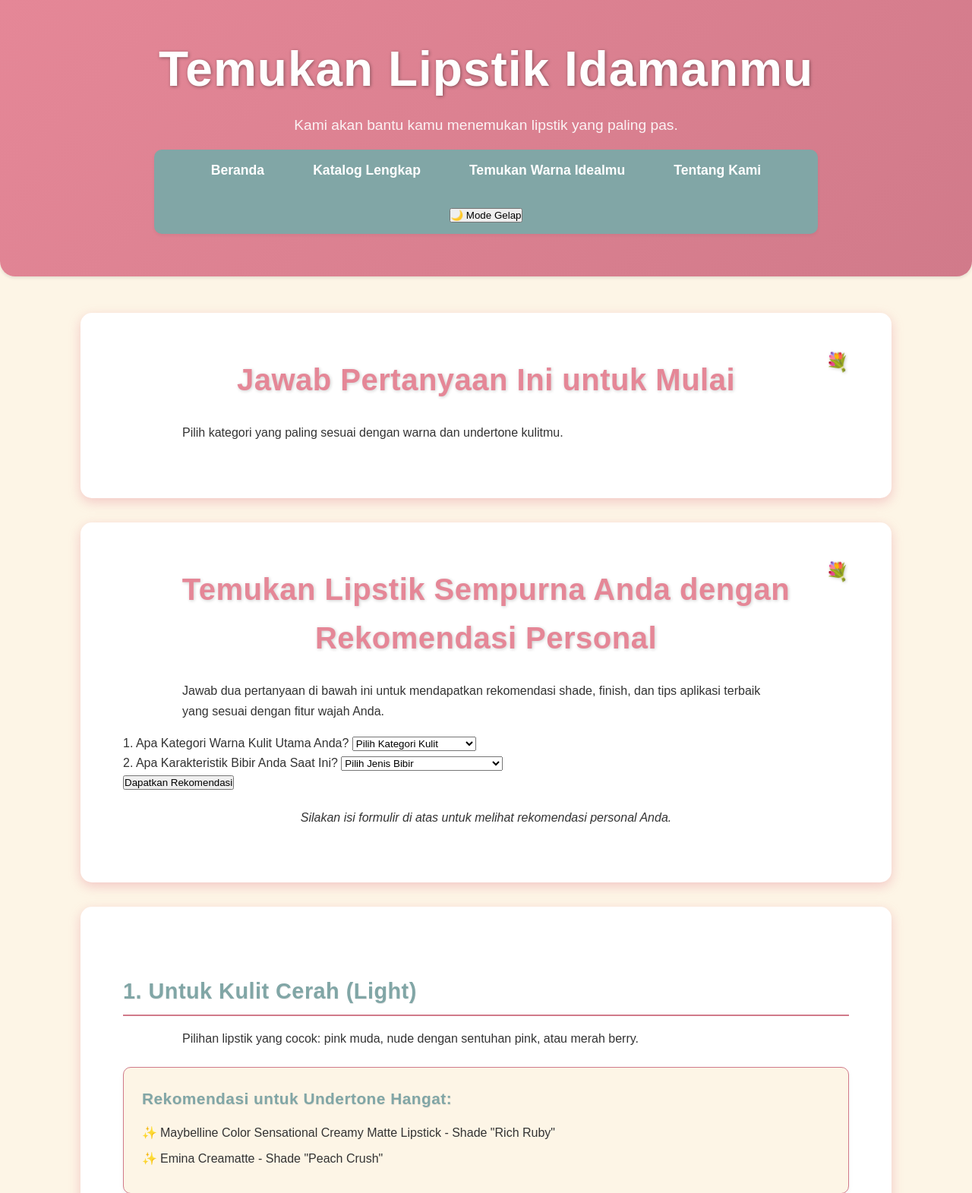
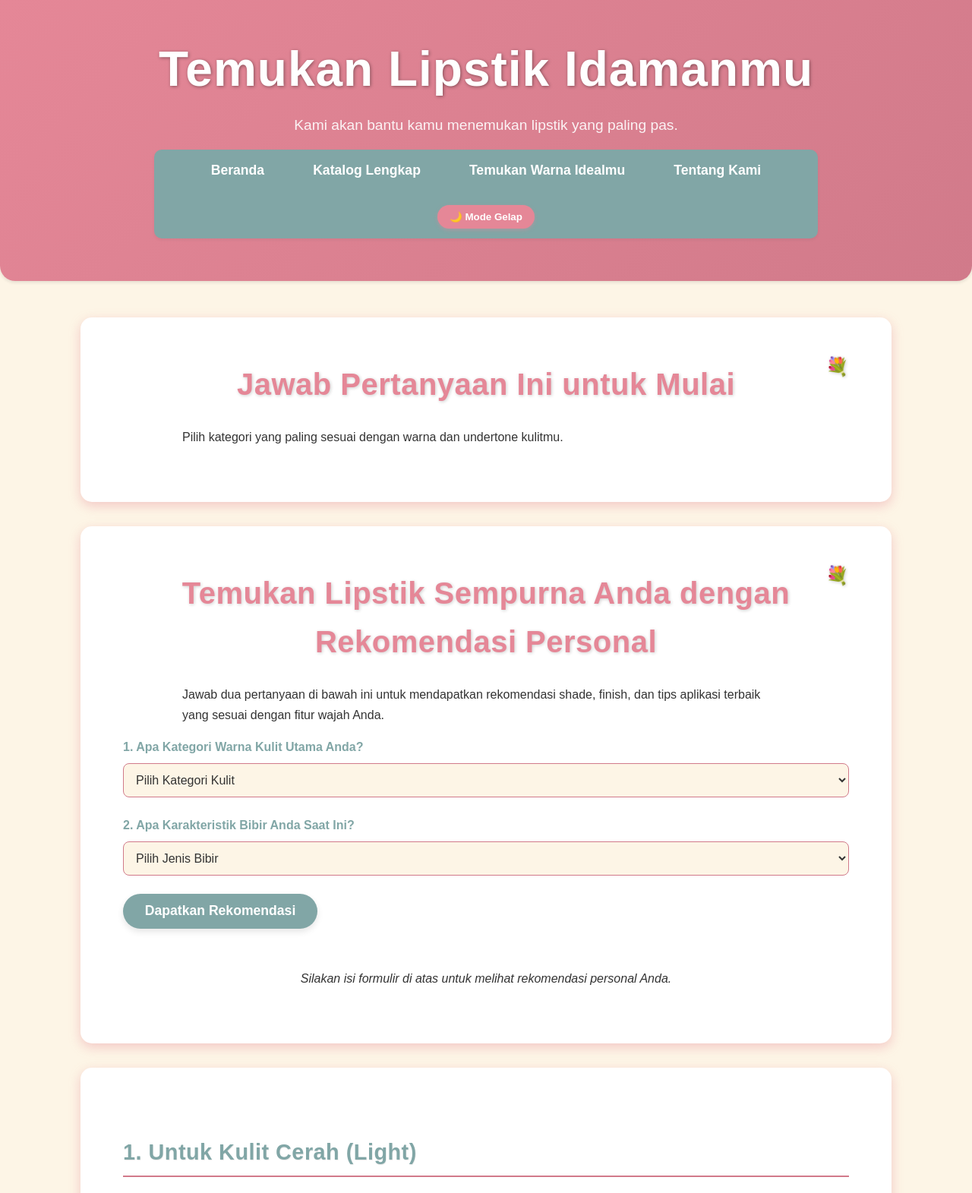
Before and after one commit to fadydv/Fadydv, a PHP site: page /rekomendasi.html in a window 1280 px wide. Shown: the top 1571 px of the page at 76% size. Run offline with PHP 8.4, Linux system fonts and the light colour scheme.

Commit message:
Update style.css

```diff
--- a/style.css
+++ b/style.css
@@ -347,3 +347,252 @@ footer a:hover {
         max-width: 1100px;
     }
 }
+
+.toggle-button {
+    background-color: var(--primary-color);
+    color: var(--text-color-light);
+    border: none;
+    padding: 0.5rem 1rem;
+    border-radius: 25px;
+    cursor: pointer;
+    font-weight: 600;
+    transition: all 0.3s ease-in-out;
+    white-space: nowrap;
+    font-family: var(--font-family-primary);
+    box-shadow: 0 2px 5px var(--shadow-color);
+}
+
+.toggle-button:hover {
+    background-color: #d17a8a;
+    transform: scale(1.05);
+}
+
+.form-group {
+    margin-bottom: 1.5rem;
+}
+
+#recommenderForm label {
+    display: block;
+    font-weight: bold;
+    margin-bottom: 0.5rem;
+    color: var(--secondary-color);
+}
+
+#recommenderForm select {
+    width: 100%;
+    padding: 0.75rem;
+    border: 1px solid var(--border-color);
+    border-radius: 8px;
+    font-family: var(--font-family-primary);
+    font-size: 1em;
+    background-color: var(--background-light);
+    color: var(--text-color-dark);
+}
+
+#submitRecommendation {
+    background-color: var(--secondary-color);
+    color: var(--text-color-light);
+    padding: 0.8rem 1.8rem;
+    border: none;
+    border-radius: 30px;
+    font-weight: bold;
+    font-size: 1.1em;
+    cursor: pointer;
+    transition: background-color 0.3s ease;
+    box-shadow: 0 4px 8px rgba(0,0,0,0.1);
+}
+
+#submitRecommendation:hover {
+    background-color: #6a8b8b;
+}
+
+#recommendationResult {
+    padding-top: 2rem;
+}
+
+.result-card {
+    background-color: var(--background-medium);
+    border: 3px solid var(--primary-color);
+    border-radius: 10px;
+    padding: 2rem;
+    margin-top: 2rem;
+    box-shadow: 0 5px 15px var(--hover-shadow);
+    animation: fadeIn 0.5s ease-out;
+}
+
+@keyframes fadeIn {
+    from { opacity: 0; transform: translateY(10px); }
+    to { opacity: 1; transform: translateY(0); }
+}
+
+.result-card ul {
+    list-style: none;
+    padding-left: 0;
+}
+
+.result-card li {
+    margin-bottom: 0.5rem;
+}
+
+.reset-button {
+    margin-top: 1.5rem;
+    background-color: var(--accent-color);
+    color: var(--text-color-dark);
+    border: none;
+    padding: 0.5rem 1.2rem;
+    border-radius: 20px;
+    cursor: pointer;
+    font-weight: bold;
+    transition: background-color 0.3s ease;
+}
+
+.reset-button:hover {
+    background-color: #e0d57d;
+}
+
+.katalog-grid {
+    display: grid;
+    grid-template-columns: repeat(auto-fit, minmax(280px, 1fr));
+    gap: 30px;
+    padding: 20px;
+    max-width: 1200px;
+    margin: 0 auto;
+}
+
+.lipstick-card {
+    background-color: var(--background-medium);
+    border: 1px solid var(--border-color);
+    border-radius: 12px;
+    padding: 25px;
+    box-shadow: 0 6px 15px var(--shadow-color);
+    text-align: center;
+    transition: transform 0.3s ease, box-shadow 0.3s ease;
+    display: flex;
+    flex-direction: column;
+    justify-content: space-between;
+}
+
+.lipstick-card:hover {
+    transform: translateY(-8px);
+    box-shadow: 0 10px 20px var(--hover-shadow);
+}
+
+.card-title {
+    color: var(--primary-color);
+    margin-top: 0;
+    margin-bottom: 0;
+    font-size: 1.8em;
+    line-height: 1.2;
+    font-weight: 700;
+}
+
+.card-brand {
+    font-style: normal;
+    color: var(--secondary-color);
+    font-weight: 500;
+
+    margin-top: 8px;
+    margin-bottom: 20px;
+
+    font-size: 1em;
+
+    text-transform: uppercase;
+    opacity: 0.9;
+}
+
+.card-price {
+    font-weight: 500;
+    color: #cc0066;
+    font-size: 1.2em;
+    margin-top: 15px;
+    margin-bottom: 15px;
+    padding-top: 0;
+    border-top: none;
+}
+
+.card-description {
+    font-size: 1em;
+    color: #666;
+    flex-grow: 1;
+    margin-bottom: 20px;
+}
+
+.buy-button {
+    background-color: var(--secondary-color);
+    color: var(--text-color-light);
+    border: none;
+    padding: 10px 20px;
+    border-radius: 25px;
+    cursor: pointer;
+    font-weight: 600;
+    transition: background-color 0.3s ease, transform 0.2s;
+    width: 100%;
+}
+
+.buy-button:hover {
+    background-color: var(--primary-color);
+    transform: translateY(-2px);
+}
+
+.dark-mode {
+    --primary-color: #ffb6c1;
+    --secondary-color: #4a6c6c;
+    --accent-color: #ffd700;
+    --text-color-dark: #e0e0e0;
+    --text-color-light: #121212;
+    --background-light: #121212;
+    --background-medium: #1f1f1f;
+    --border-color: #a05252;
+    --shadow-color: rgba(255, 182, 193, 0.2);
+    --hover-shadow: rgba(255, 182, 193, 0.4);
+
+    color: var(--text-color-dark);
+    background-color: var(--background-light);
+}
+
+.dark-mode header {
+    background: linear-gradient(135deg, #4a6c6c, #405050);
+}
+
+.dark-mode nav {
+    background-color: var(--secondary-color);
+    box-shadow: 0 2px 4px rgba(255,255,255,0.1);
+}
+
+.dark-mode nav li a {
+    color: var(--text-color-dark);
+}
+
+.dark-mode section {
+    background-color: var(--background-medium);
+    box-shadow: 0 5px 15px rgba(0, 0, 0, 0.5);
+}
+
+.dark-mode section h2 {
+    color: var(--primary-color);
+}
+
+.dark-mode section h3 {
+    color: var(--primary-color);
+    border-bottom: 2px solid var(--border-color);
+}
+
+.dark-mode article, .dark-mode .flex-item {
+    background-color: #2b2b2b;
+    border: 1px solid #4a6c6c;
+    box-shadow: 0 2px 6px rgba(0,0,0,0.5);
+}
+
+.dark-mode #recommenderForm select {
+    background-color: #2b2b2b;
+    color: var(--text-color-dark);
+    border: 1px solid #555;
+}
+
+.dark-mode .result-card {
+    border: 3px solid var(--primary-color);
+}
+
+.dark-mode footer {
+    background-color: var(--secondary-color);
+}
```
